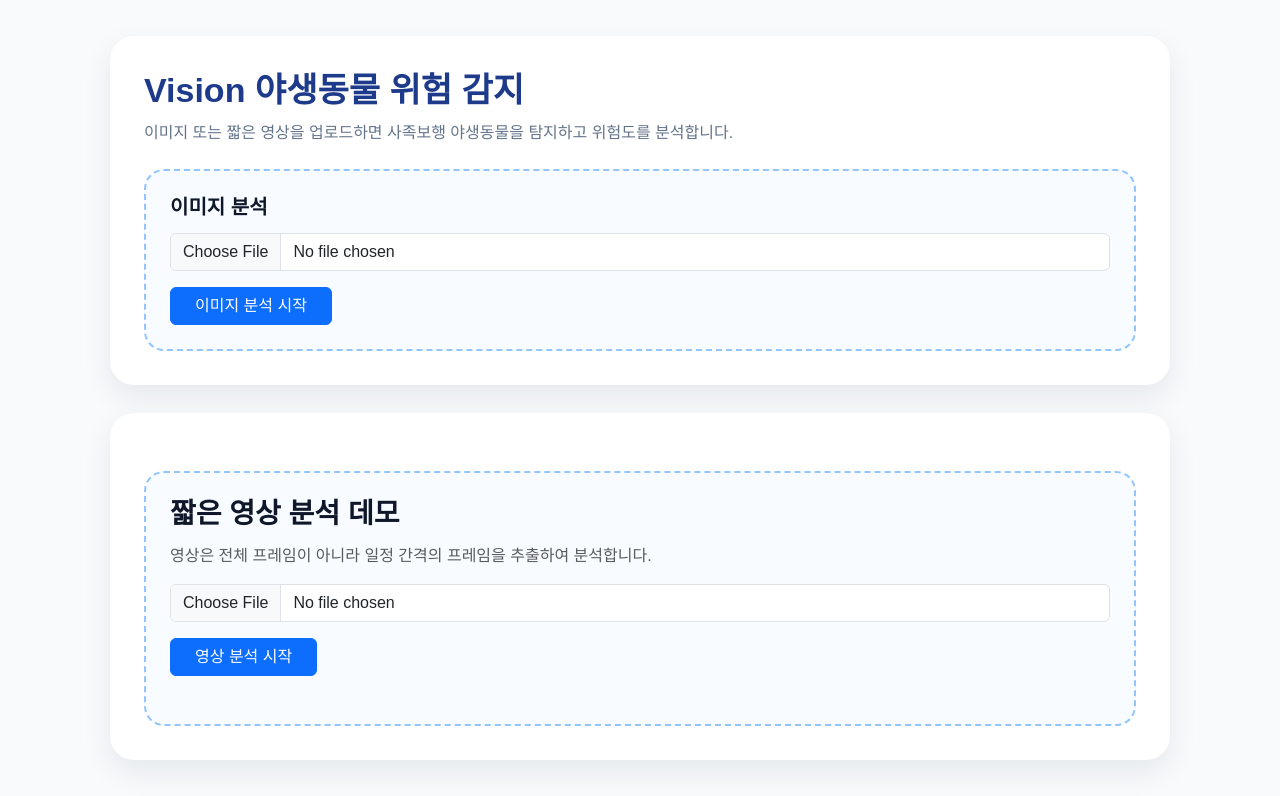
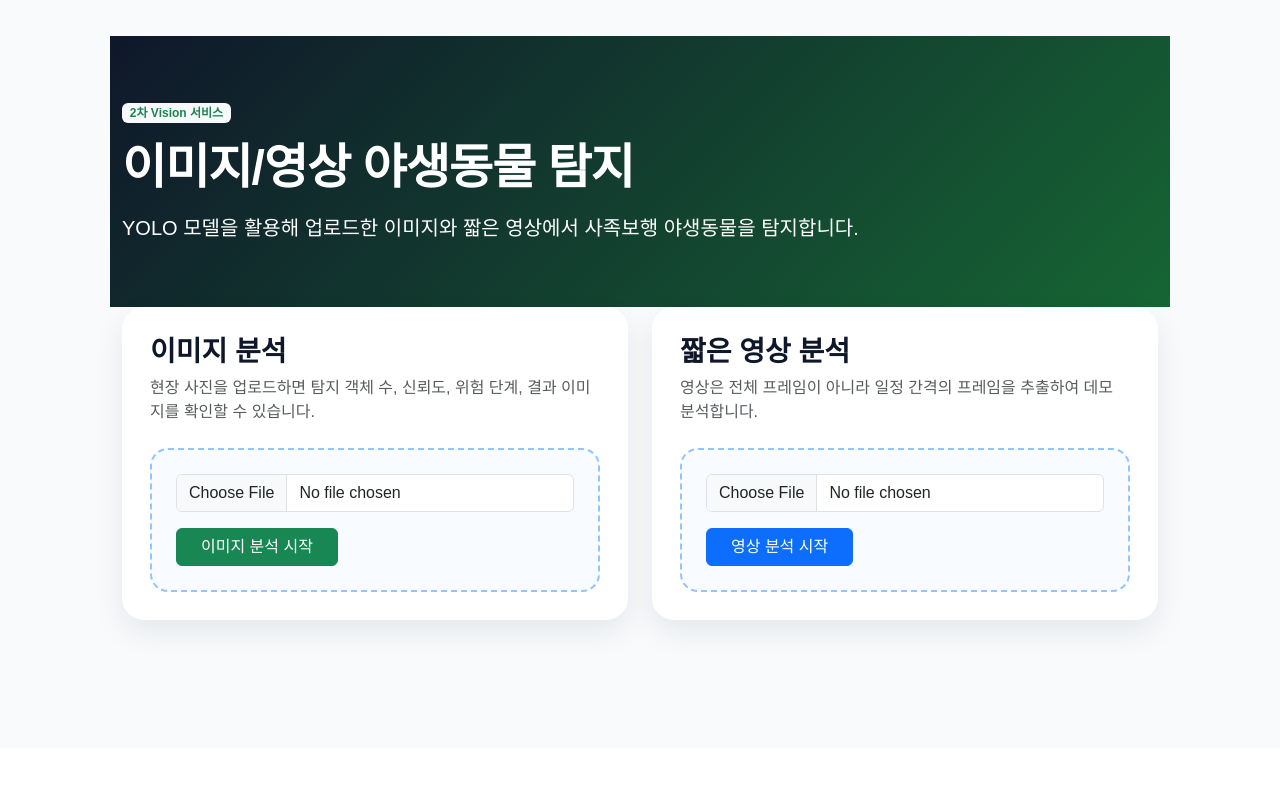
Before and after one commit to niabluelake/wildguard-ai, a Flask app: page /vision in a window 1280 px wide. Shown: the part 52-848 px from the top of the page. After the commit the page ends 692 px from the top, so only its background shows below. Run offline with Flask 3, Linux system fonts and the light colour scheme.

Commit message:
style: improve vision page UI

```diff
--- a/templates/vision.html
+++ b/templates/vision.html
@@ -1,71 +1,90 @@
 {% extends "base.html" %}
 
-{% block title %}Vision 야생동물 분석{% endblock %}
+{% block title %}이미지/영상 야생동물 탐지 | WildGuard AI{% endblock %}
 
 {% block extra_style %}
 <style>
-.vision-card {
-    background: #fff;
-    border-radius: 24px;
-    padding: 34px;
-    box-shadow: 0 12px 30px rgba(15, 23, 42, 0.08);
-    margin-bottom: 28px;
+    .vision-hero {
+        background: linear-gradient(135deg, #0f172a, #166534);
+        color: white;
+        padding: 64px 0;
     }
 
-.vision-title {
-    font-size: 34px;
+    .vision-hero h1 {
         font-weight: 900;
-    color: #1e3a8a;
+        letter-spacing: -1px;
     }
 
-.vision-desc {
-    color: #64748b;
-    margin-top: 10px;
+    .vision-card {
+        background: white;
+        border: 0;
+        border-radius: 22px;
+        box-shadow: 0 12px 30px rgba(15, 23, 42, 0.08);
+        padding: 28px;
+        height: 100%;
     }
 
     .upload-zone {
         border: 2px dashed #93c5fd;
         background: #f8fbff;
-    border-radius: 20px;
+        border-radius: 18px;
         padding: 24px;
-    margin-top: 24px;
-}
-
-.section-title {
-    font-weight: 800;
-    color: #0f172a;
-    margin-bottom: 14px;
     }
 
     .result-panel {
         display: none;
-    background: #fff;
-    border-radius: 24px;
+        background: white;
+        border-radius: 22px;
+        box-shadow: 0 12px 30px rgba(15, 23, 42, 0.08);
         padding: 28px;
-    box-shadow: 0 12px 30px rgba(15, 23, 42, 0.08);
-    margin-top: 24px;
     }
 
     .result-img {
         max-width: 100%;
         border-radius: 18px;
         border: 1px solid #e5e7eb;
+        cursor: pointer;
     }
 
-.info-box {
-    background: #f1f5f9;
-    padding: 16px;
+    .metric-box {
+        background: #f8fafc;
+        border: 1px solid #e5e7eb;
         border-radius: 16px;
-    margin-bottom: 18px;
+        padding: 18px;
+        height: 100%;
     }
 
-.risk-badge {
+    .metric-label {
+        color: #64748b;
+        font-size: 14px;
+        margin-bottom: 6px;
+    }
+
+    .metric-value {
+        font-size: 24px;
+        font-weight: 900;
+    }
+
+    .risk-pill {
         display: inline-block;
-    padding: 8px 16px;
+        padding: 10px 18px;
         border-radius: 999px;
-    font-weight: 800;
+        font-weight: 900;
+    }
+
+    .risk-danger {
         background: #fee2e2;
         color: #b91c1c;
+    }
+
+    .risk-warning {
+        background: #fef9c3;
+        color: #92400e;
+    }
+
+    .risk-safe {
+        background: #dcfce7;
+        color: #166534;
     }
 
     .video-grid img {
@@ -73,53 +92,127 @@
         margin: 8px;
         border-radius: 14px;
         border: 1px solid #e5e7eb;
+        cursor: pointer;
     }
 </style>
 {% endblock %}
 
 {% block content %}
+<section class="vision-hero">
+    <div class="container">
+        <span class="badge bg-light text-success mb-3">2차 Vision 서비스</span>
+        <h1 class="display-5">이미지/영상 야생동물 탐지</h1>
+        <p class="lead mt-3 mb-0">
+            YOLO 모델을 활용해 업로드한 이미지와 짧은 영상에서 사족보행 야생동물을 탐지합니다.
+        </p>
+    </div>
+</section>
+
+<section class="container wg-section">
+    <div class="row g-4">
+        <div class="col-lg-6">
             <div class="vision-card">
-    <h1 class="vision-title">Vision 야생동물 위험 감지</h1>
-    <p class="vision-desc">
-        이미지 또는 짧은 영상을 업로드하면 사족보행 야생동물을 탐지하고 위험도를 분석합니다.
+                <h3 class="fw-bold">이미지 분석</h3>
+                <p class="text-muted">
+                    현장 사진을 업로드하면 탐지 객체 수, 신뢰도, 위험 단계, 결과 이미지를 확인할 수 있습니다.
                 </p>
 
-    <div class="upload-zone">
-        <h5 class="section-title">이미지 분석</h5>
+                <div class="upload-zone mt-4">
                     <input class="form-control mb-3" type="file" id="imageInput" accept="image/*">
-        <button class="btn btn-primary px-4" onclick="uploadImage()">이미지 분석 시작</button>
+                    <button class="btn btn-success px-4" onclick="uploadImage()">이미지 분석 시작</button>
                     <span id="imageLoading" class="ms-3 text-muted" style="display:none;">분석 중...</span>
                 </div>
             </div>
-
-<div id="imageResultPanel" class="result-panel" style="display:none;">
-    <h3 class="section-title">이미지 분석 결과</h3>
-    <div id="riskBadge" class="risk-badge mb-3">위험도</div>
-    <div class="info-box">
-        <p id="info" class="mb-1 fw-semibold"></p>
-        <p id="bboxInfo" class="mb-0 text-muted"></p>
         </div>
 
-    <img id="resultImage" class="result-img" onclick="window.open(this.src)">
-</div>
-
+        <div class="col-lg-6">
             <div class="vision-card">
-    <div class="upload-zone">
-
-        <h3 class="section-title">짧은 영상 분석 데모</h3>
+                <h3 class="fw-bold">짧은 영상 분석</h3>
                 <p class="text-muted">
-            영상은 전체 프레임이 아니라 일정 간격의 프레임을 추출하여 분석합니다.
+                    영상은 전체 프레임이 아니라 일정 간격의 프레임을 추출하여 데모 분석합니다.
                 </p>
 
+                <div class="upload-zone mt-4">
                     <input class="form-control mb-3" type="file" id="videoInput" accept="video/*">
                     <button class="btn btn-primary px-4" onclick="uploadVideo()">영상 분석 시작</button>
                     <span id="videoLoading" class="ms-3 text-muted" style="display:none;">분석 중...</span>
+                </div>
+            </div>
+        </div>
+    </div>
+</section>
 
-        <div id="videoResults" class="video-grid mt-4"></div>
+<section class="container mb-5">
+    <div id="imageResultPanel" class="result-panel">
+        <div class="d-flex flex-column flex-md-row justify-content-between align-items-md-center mb-4">
+            <div>
+                <h3 class="fw-bold mb-1">이미지 분석 결과</h3>
+                <p class="text-muted mb-0">탐지 결과는 모델 confidence를 기준으로 위험 단계를 표시합니다.</p>
+            </div>
+            <div id="riskBadge" class="risk-pill risk-safe mt-3 mt-md-0">SAFE</div>
+        </div>
+
+        <div class="row g-3 mb-4">
+            <div class="col-md-4">
+                <div class="metric-box">
+                    <div class="metric-label">탐지 개체 수</div>
+                    <div id="metricCount" class="metric-value">0개</div>
                 </div>
             </div>
 
+            <div class="col-md-4">
+                <div class="metric-box">
+                    <div class="metric-label">모델 신뢰도</div>
+                    <div id="metricConfidence" class="metric-value">0%</div>
+                </div>
+            </div>
+
+            <div class="col-md-4">
+                <div class="metric-box">
+                    <div class="metric-label">위험 단계</div>
+                    <div id="metricRisk" class="metric-value">SAFE</div>
+                </div>
+            </div>
+        </div>
+
+        <div class="alert alert-secondary">
+            <strong>탐지 상세:</strong>
+            <span id="bboxInfo">탐지 없음</span>
+        </div>
+
+        <img id="resultImage" class="result-img" alt="분석 결과 이미지" onclick="window.open(this.src)">
+    </div>
+
+    <div id="videoPanel" class="result-panel mt-4">
+        <h3 class="fw-bold">영상 프레임 분석 결과</h3>
+        <p class="text-muted">
+            일정 간격으로 추출한 프레임의 탐지 결과 이미지입니다.
+        </p>
+        <div id="videoResults" class="video-grid mt-3"></div>
+    </div>
+</section>
+
+{% endblock %}
+
+{% block extra_script %}
 <script>
+function setRiskBadge(level) {
+    const badge = document.getElementById("riskBadge");
+    const metricRisk = document.getElementById("metricRisk");
+
+    badge.className = "risk-pill";
+    badge.innerText = level.toUpperCase();
+    metricRisk.innerText = level.toUpperCase();
+
+    if (level === "danger") {
+        badge.classList.add("risk-danger");
+    } else if (level === "warning") {
+        badge.classList.add("risk-warning");
+    } else {
+        badge.classList.add("risk-safe");
+    }
+}
+
 function uploadImage() {
     const file = document.getElementById("imageInput").files[0];
 
@@ -140,34 +233,32 @@
     })
     .then(res => res.json())
     .then(data => {
-        const det = data.detections[0];
+        document.getElementById("imageLoading").style.display = "none";
 
-        document.getElementById("imageLoading").style.display = "none";
+        if (!data.success) {
+            alert(data.message || "이미지 분석 실패");
+            return;
+        }
+
+        const det = data.detections && data.detections.length > 0
+            ? data.detections[0]
+            : null;
+
+        const level = det ? det.risk_level.toLowerCase() : "safe";
+        const confidence = det ? det.confidence : 0;
+
         document.getElementById("imageResultPanel").style.display = "block";
         document.getElementById("resultImage").src = data.result_image_url;
 
-        const badge = document.getElementById("riskBadge");
-        const level = (det?.risk_level || "safe").toLowerCase();
-        const conf = det?.confidence ? det.confidence.toFixed(2) : 0;
+        document.getElementById("metricCount").innerText = `${data.count}개`;
+        document.getElementById("metricConfidence").innerText = `${Math.round(confidence * 100)}%`;
 
-        badge.innerText = level.toUpperCase();
-
-        if (level === "danger") {
-            badge.style.background = "#fee2e2";
-            badge.style.color = "#b91c1c";
-        } else if (level === "warning") {
-            badge.style.background = "#fef9c3";
-            badge.style.color = "#92400e";
-        } else {
-            badge.style.background = "#dcfce7";
-            badge.style.color = "#166534";
-        }
-
-        document.getElementById("info").innerText =
-            `탐지: ${data.count}개 / 위험도: ${level} / 신뢰도: ${conf}`;
+        setRiskBadge(level);
 
         document.getElementById("bboxInfo").innerText =
-            det ? `bbox: [${det.bbox.join(", ")}]` : "탐지 없음";
+            det
+                ? `클래스: ${det.class_name}, bbox: [${det.bbox.join(", ")}]`
+                : "탐지된 야생동물이 없습니다.";
 
         document.getElementById("imageResultPanel").scrollIntoView({
             behavior: "smooth"
@@ -192,15 +283,11 @@
     formData.append("video", file);
 
     const loading = document.getElementById("videoLoading");
+    const panel = document.getElementById("videoPanel");
     const container = document.getElementById("videoResults");
-    const videoPreview = document.getElementById("videoPreview");
-
-    if (videoPreview) {
-        videoPreview.src = URL.createObjectURL(file);
-        videoPreview.style.display = "block";
-    }
 
     loading.style.display = "inline";
+    panel.style.display = "none";
     container.innerHTML = "";
 
     fetch("/api/vision/video", {
@@ -209,10 +296,14 @@
     })
     .then(res => res.json())
     .then(data => {
-        console.log("video response:", data);
+        loading.style.display = "none";
+        panel.style.display = "block";
+        container.innerHTML = "";
 
-        loading.style.display = "none";
-        container.innerHTML = "";
+        if (!data.success) {
+            container.innerHTML = `<p class="text-danger">${data.message || "영상 분석 실패"}</p>`;
+            return;
+        }
 
         if (!data.frames || data.frames.length === 0) {
             container.innerHTML = "<p class='text-muted'>분석된 프레임이 없습니다.</p>";
@@ -222,11 +313,6 @@
         data.frames.forEach(url => {
             const img = document.createElement("img");
             img.src = url;
-            img.style.width = "220px";
-            img.style.margin = "8px";
-            img.style.borderRadius = "12px";
-            img.style.border = "1px solid #e5e7eb";
-            img.style.cursor = "pointer";
 
             img.onclick = function () {
                 window.open(this.src);
@@ -234,10 +320,15 @@
 
             container.appendChild(img);
         });
+
+        panel.scrollIntoView({
+            behavior: "smooth"
+        });
     })
     .catch(err => {
         console.error(err);
         loading.style.display = "none";
+        panel.style.display = "block";
         container.innerHTML = "<p class='text-danger'>영상 분석 중 오류가 발생했습니다.</p>";
     });
 }
```
Lines whose indentation alone changed are shown as unchanged.
